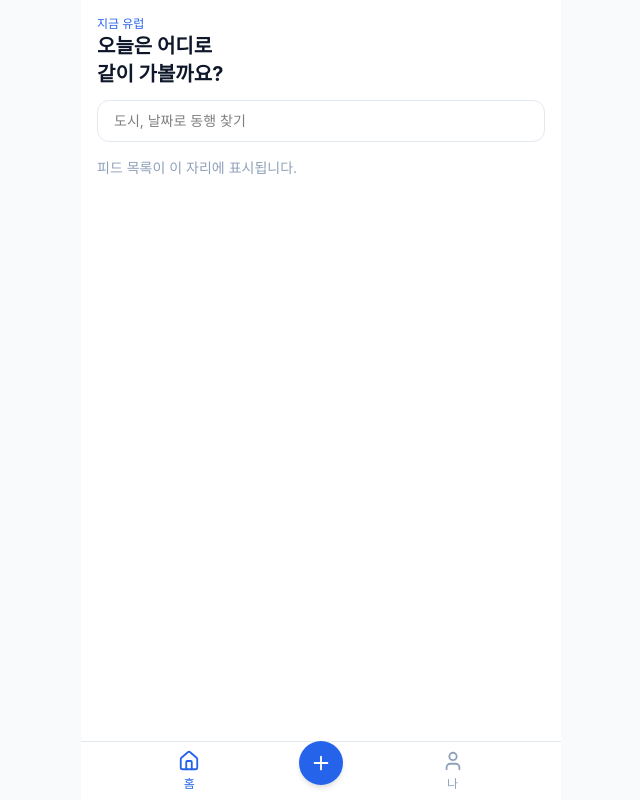
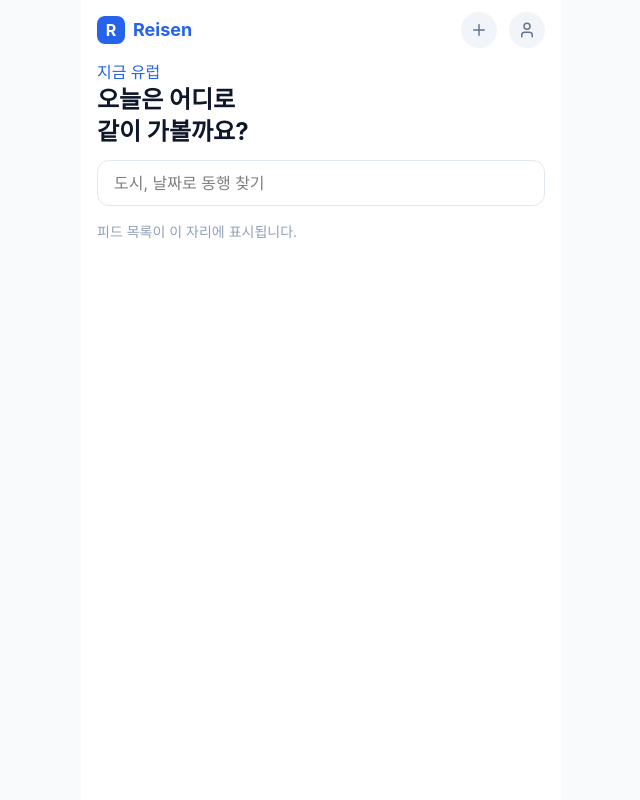
Before and after one commit to ExchangeStudentReisen/FE, a React (Vite) app: page /feed in a window 1280 px wide. Shown: the whole page, without its empty margins (319-959 px from the left). Built offline with nearby package versions, Linux system fonts and the light colour scheme.

Commit message:
chore: change bottom nav to header

```diff
--- a/src/components/BottomNav.tsx
+++ /dev/null
@@ -1,32 +0,0 @@
-import { NavLink } from 'react-router-dom'
-import { Home, Plus, User } from 'lucide-react'
-
-const navItemClass = ({ isActive }: { isActive: boolean }) =>
-  `flex flex-col items-center gap-1 text-xs ${
-    isActive ? 'text-primary' : 'text-slate-400'
-  }`
-
-export function BottomNav() {
-  return (
-    <nav className="fixed bottom-0 left-1/2 -translate-x-1/2 w-full max-w-120 border-t border-slate-200 bg-white">
-      <div className="flex items-center justify-around py-2 px-12">
-        <NavLink to="/feed" className={navItemClass}>
-          <Home size={22} />
-          홈
-        </NavLink>
-
-        <NavLink
-          to="/post/new"
-          className="flex items-center justify-center w-11 h-11 rounded-full bg-primary text-white -mt-4 shadow-md"
-        >
-          <Plus size={22} />
-        </NavLink>
-
-        <NavLink to="/profile" className={navItemClass}>
-          <User size={22} />
-          나
-        </NavLink>
-      </div>
-    </nav>
-  )
-}
--- /dev/null
+++ b/src/components/Header.tsx
@@ -0,0 +1,65 @@
+import { useLocation, useNavigate } from 'react-router-dom'
+import { Plus, User } from 'lucide-react'
+
+const PAGE_LABEL: Record<string, string> = {
+  '/feed': 'Reisen',
+  '/search': '탐색',
+  '/post/new': '글쓰기',
+  '/profile': '나',
+}
+
+function getLabel(pathname: string) {
+  if (pathname.startsWith('/post/new')) return PAGE_LABEL['/post/new']
+  if (pathname.startsWith('/profile')) return PAGE_LABEL['/profile']
+  if (pathname.startsWith('/search')) return PAGE_LABEL['/search']
+  return PAGE_LABEL['/feed']
+}
+
+export function Header() {
+  const { pathname } = useLocation()
+  const navigate = useNavigate()
+  const isHome = pathname === '/feed'
+  const label = getLabel(pathname)
+
+  return (
+    <div className="flex items-center justify-between px-4 py-3">
+      {/* 로고: 홈에서는 풀 워드마크, 그 외 페이지에서는 배지 + 페이지명 */}
+      <div className="flex items-center gap-2">
+        <div className="w-7 h-7 rounded-lg bg-primary flex items-center justify-center shrink-0">
+          <span className="text-white text-m font-bold">R</span>
+        </div>
+        {isHome ? (
+          <span className="text-primary font-bold text-lg">Reisen</span>
+        ) : (
+          <span className="text-slate-900 font-bold text-lg">{label}</span>
+        )}
+      </div>
+
+      {/* 우측 상단 네비게이션 */}
+      <div className="flex items-center gap-3">
+        <button
+          onClick={() => navigate('/post/new')}
+          className={`w-9 h-9 rounded-full flex items-center justify-center transition-colors ${
+            pathname.startsWith('/post/new')
+              ? 'bg-primary text-white'
+              : 'bg-slate-100 text-slate-500'
+          }`}
+          aria-label="글쓰기"
+        >
+          <Plus size={18} />
+        </button>
+        <button
+          onClick={() => navigate('/profile')}
+          className={`w-9 h-9 rounded-full flex items-center justify-center transition-colors ${
+            pathname.startsWith('/profile')
+              ? 'bg-primary text-white'
+              : 'bg-slate-100 text-slate-500'
+          }`}
+          aria-label="나"
+        >
+          <User size={18} />
+        </button>
+      </div>
+    </div>
+  )
+}
--- a/src/features/feed/FeedPage.tsx
+++ b/src/features/feed/FeedPage.tsx
@@ -1,17 +1,18 @@
-import { BottomNav } from '../../components/BottomNav'
+import { Header } from '../../components/Header'
 
 export function FeedPage() {
   return (
-    <div className="pb-20">
-      <header className="p-4">
-        <p className="text-xs text-primary font-medium">지금 유럽</p>
-        <h1 className="text-xl font-bold text-slate-900">
+    <div className="pb-8">
+      <Header/>
+      <header className="px-4 pb-4">
+        <p className="text-m text-primary font-medium">지금 유럽</p>
+        <h1 className="text-2xl font-bold text-slate-900">
           오늘은 어디로
           <br />
           같이 가볼까요?
         </h1>
         <input
-          className="w-full mt-3 px-4 py-2.5 rounded-xl border border-slate-200 text-sm"
+          className="w-full mt-3 px-4 py-2.5 rounded-xl border border-slate-200 text-m"
           placeholder="도시, 날짜로 동행 찾기"
         />
       </header>
@@ -20,8 +21,6 @@ export function FeedPage() {
       <p className="px-4 text-sm text-slate-400">
         피드 목록이 이 자리에 표시됩니다.
       </p>
-
-      <BottomNav />
     </div>
   )
 }
--- a/src/features/profile/ProfilePage.tsx
+++ b/src/features/profile/ProfilePage.tsx
@@ -1,12 +1,14 @@
-import { BottomNav } from '../../components/BottomNav'
+import { Header } from '../../components/Header'
 
 export function ProfilePage() {
   return (
-    <div className="pb-20 p-4">
-      <h1 className="text-lg font-bold text-slate-900 mb-4">내 프로필</h1>
-      {/* TODO: 인증 학교, 동행 완료/진행중/매너 평점, 진행중 모집 카드, 다녀온 도시 타임라인 */}
-      <p className="text-sm text-slate-400">프로필 정보가 이 자리에 표시됩니다.</p>
-      <BottomNav />
+    <div className="pb-8">
+      <Header/>
+        <div className='px-4'>
+          <h1 className="text-2xl font-bold text-slate-900 mb-4">내 프로필</h1>
+          {/* TODO: 인증 학교, 동행 완료/진행중/매너 평점, 진행중 모집 카드, 다녀온 도시 타임라인 */}
+          <p className="text-m text-slate-400">프로필 정보가 이 자리에 표시됩니다.</p>
+        </div>
     </div>
   )
 }
--- a/src/features/search/SearchPage.tsx
+++ b/src/features/search/SearchPage.tsx
@@ -1,12 +1,14 @@
-import { BottomNav } from '../../components/BottomNav'
+import { Header } from '../../components/Header'
 
 export function SearchPage() {
   return (
     <div className="pb-20 p-4">
-      <h1 className="text-lg font-bold text-slate-900 mb-4">검색 & 필터</h1>
-      {/* TODO: 국가·도시 다중 선택, 날짜 범위, 모집 성별, 출생연도, 여행 스타일 필터 UI */}
-      <p className="text-sm text-slate-400">검색 결과 목록이 이 자리에 표시됩니다.</p>
-      <BottomNav />
+      <Header/>
+        <div className='px-4'>
+          <h1 className="text-lg font-bold text-slate-900 mb-4">검색 & 필터</h1>
+          {/* TODO: 국가·도시 다중 선택, 날짜 범위, 모집 성별, 출생연도, 여행 스타일 필터 UI */}
+          <p className="text-sm text-slate-400">검색 결과 목록이 이 자리에 표시됩니다.</p>
+        </div>
     </div>
   )
 }
```
